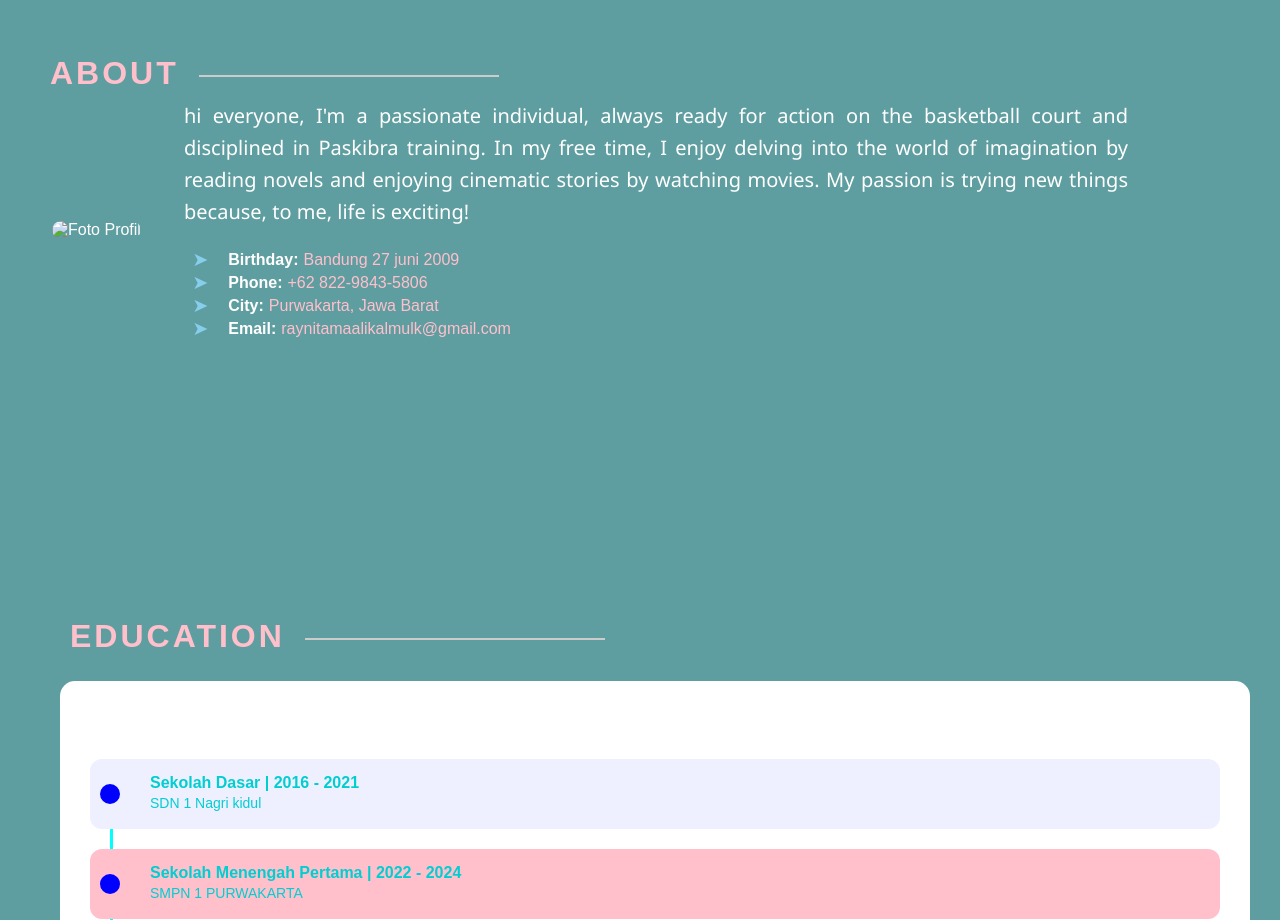
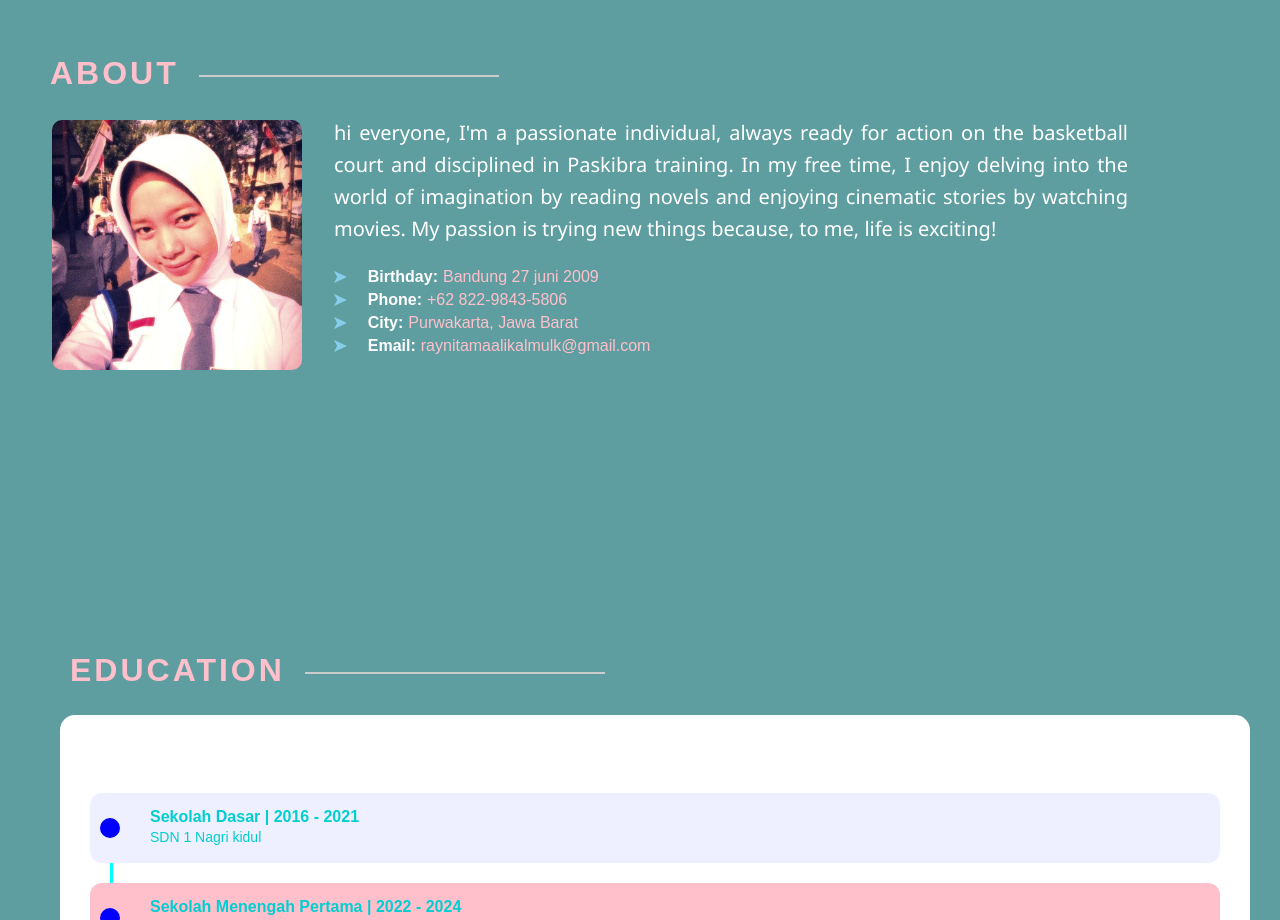
Before and after one commit to raynitamaalikalmulk-ui/raynittmaalik, a plain HTML site: page index.html in a window 1280 px wide. Shown: the part 900-1820 px from the top of the page. Drawn offline with Linux system fonts and the light colour scheme; a web font is replaced by a local one.

Commit message:
index.html

```diff
--- a/index.html
+++ b/index.html
@@ -51,7 +51,7 @@
     <section class="about-section">
     <h2 class="about-title">ABOUT</h2><br>
     <table>
-    <td><img src=  /image/aik.jpg alt="Foto Profil" class="profile-image"></td>
+    <td><img src="c99548937f4993ae63ab3e33457653e5_0.jpeg" alt="Foto Profil" class="profile-image"></td>
     <td colspan="3"><p class="paraf">hi everyone, I'm a passionate individual, always ready for action on the basketball court and disciplined in Paskibra training. In my free time, I enjoy delving into the world of imagination by reading novels and enjoying cinematic stories by watching movies. My passion is trying new things because, to me, life is exciting!</p>
 
     <div class="info-section">
```
